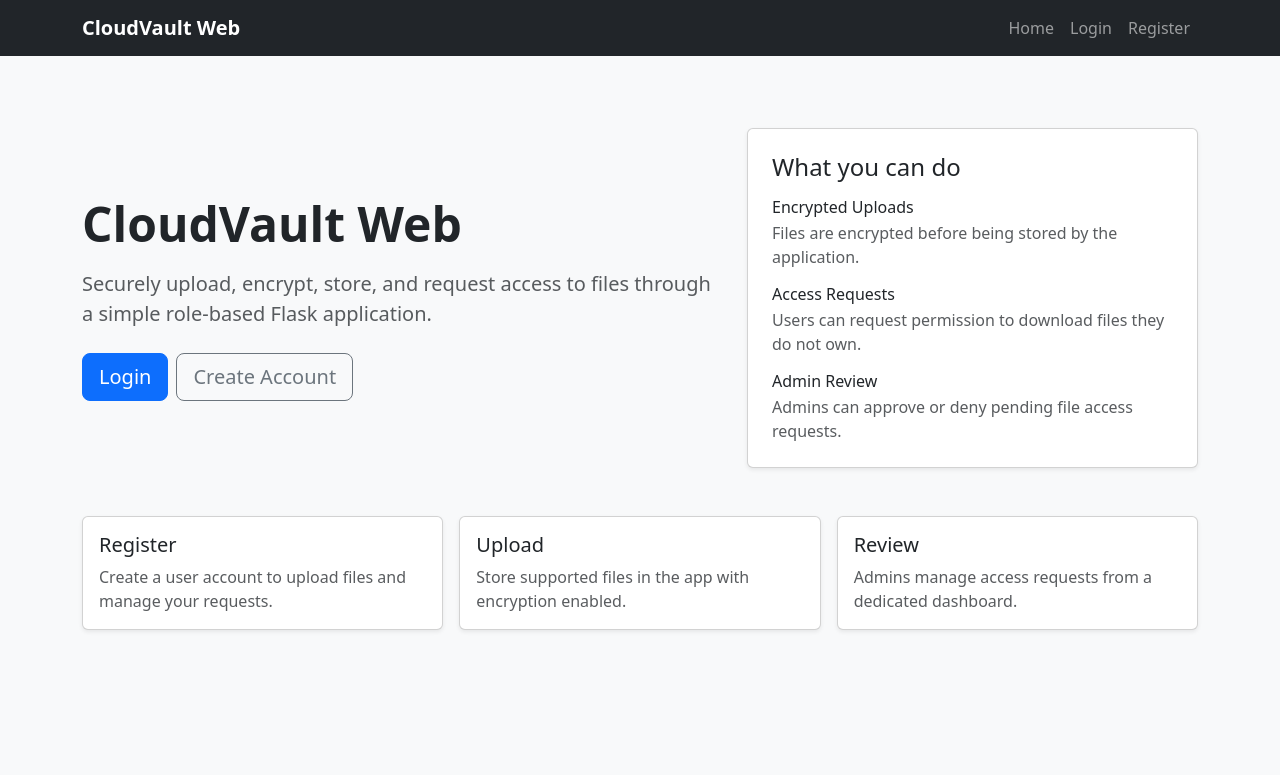
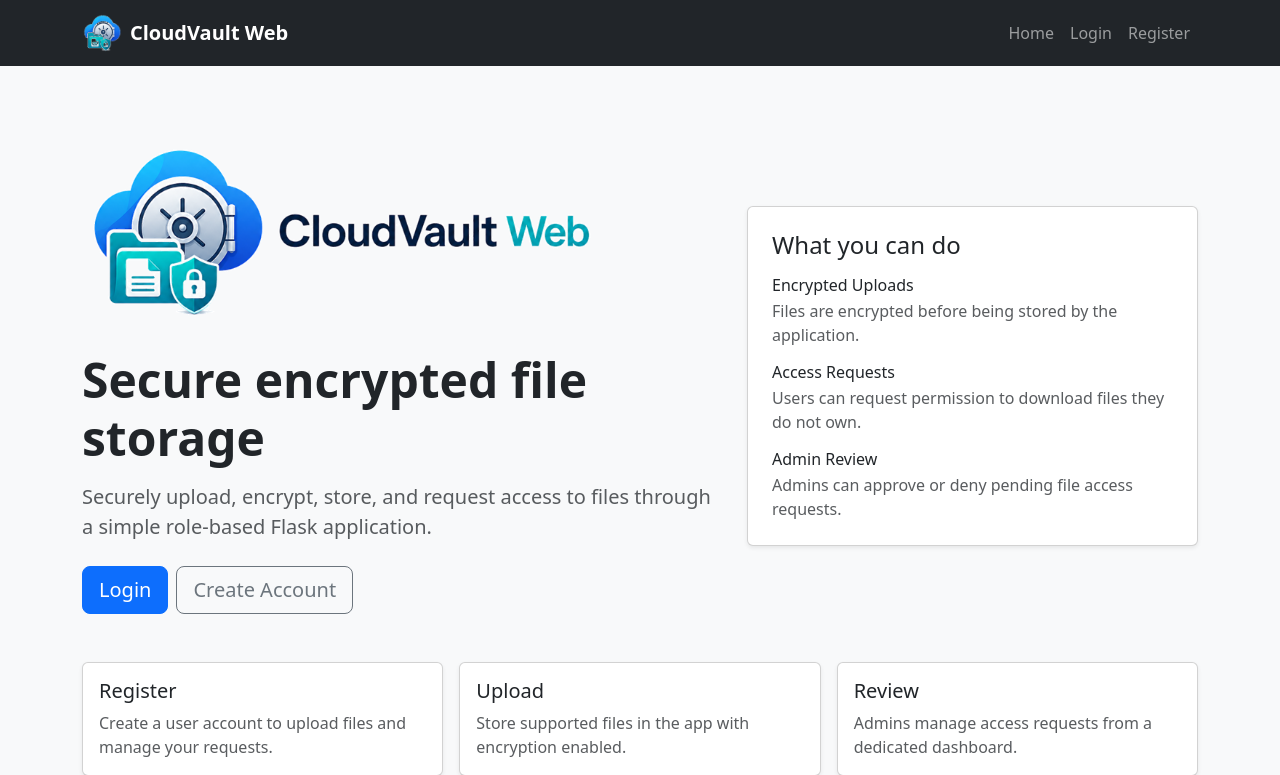
Before and after one commit to Adrian609/cloudvault-web, a Flask app: page / in a window 1280 px wide. Shown: the top 775 px of the page. Before the commit the page ends 633 px from the top, so only its background shows below. Run offline with Flask 3, Linux system fonts and the light colour scheme.

Commit message:
adding logo

```diff
--- /dev/null
+++ b/static/css/style.css
@@ -0,0 +1,12 @@
+.brand-logo {
+    display: block;
+    height: 40px;
+    object-fit: contain;
+    width: 40px;
+}
+
+.hero-logo {
+    display: block;
+    height: auto;
+    max-width: min(100%, 520px);
+}
--- a/templates/base.html
+++ b/templates/base.html
@@ -4,13 +4,19 @@
     <meta charset="utf-8">
     <meta name="viewport" content="width=device-width, initial-scale=1">
     <title>{% block title %}CloudVault Web{% endblock %}</title>
+    <link rel="icon" type="image/png" href="{{ url_for('static', filename='images/favicon.png') }}">
+    <link rel="preload" as="image" href="{{ url_for('static', filename='images/cloudvault-logo-mark.png') }}">
     <link href="https://cdn.jsdelivr.net/npm/bootstrap@5.3.3/dist/css/bootstrap.min.css" rel="stylesheet">
+    <link href="{{ url_for('static', filename='css/style.css') }}" rel="stylesheet">
     {% block extra_css %}{% endblock %}
 </head>
 <body class="bg-light">
     <nav class="navbar navbar-expand-lg navbar-dark bg-dark">
         <div class="container">
-            <a class="navbar-brand fw-semibold" href="{{ url_for('dashboard') if current_user.is_authenticated else url_for('home') }}">CloudVault Web</a>
+            <a class="navbar-brand d-flex align-items-center gap-2 fw-semibold" href="{{ url_for('dashboard') if current_user.is_authenticated else url_for('home') }}">
+                <img src="{{ url_for('static', filename='images/cloudvault-logo-mark.png') }}" alt="" width="40" height="40" class="brand-logo">
+                <span>CloudVault Web</span>
+            </a>
             <button class="navbar-toggler" type="button" data-bs-toggle="collapse" data-bs-target="#mainNavbar" aria-controls="mainNavbar" aria-expanded="false" aria-label="Toggle navigation">
                 <span class="navbar-toggler-icon"></span>
             </button>
--- a/templates/home.html
+++ b/templates/home.html
@@ -6,7 +6,8 @@
 <section class="py-4 py-lg-5">
     <div class="row align-items-center g-4">
         <div class="col-lg-7">
-            <h1 class="display-5 fw-semibold mb-3">CloudVault Web</h1>
+            <img src="{{ url_for('static', filename='images/cloudvault-logo-full.png') }}" alt="CloudVault Web" width="715" height="260" class="hero-logo mb-4">
+            <h1 class="display-5 fw-semibold mb-3">Secure encrypted file storage</h1>
             <p class="lead text-muted mb-4">
                 Securely upload, encrypt, store, and request access to files through a simple role-based Flask application.
             </p>
```
Also changed, not shown: static/images/cloudvault-logo-full.png (added), static/images/cloudvault-logo-mark.png (added), static/images/favicon.png (added), 1 other file.
